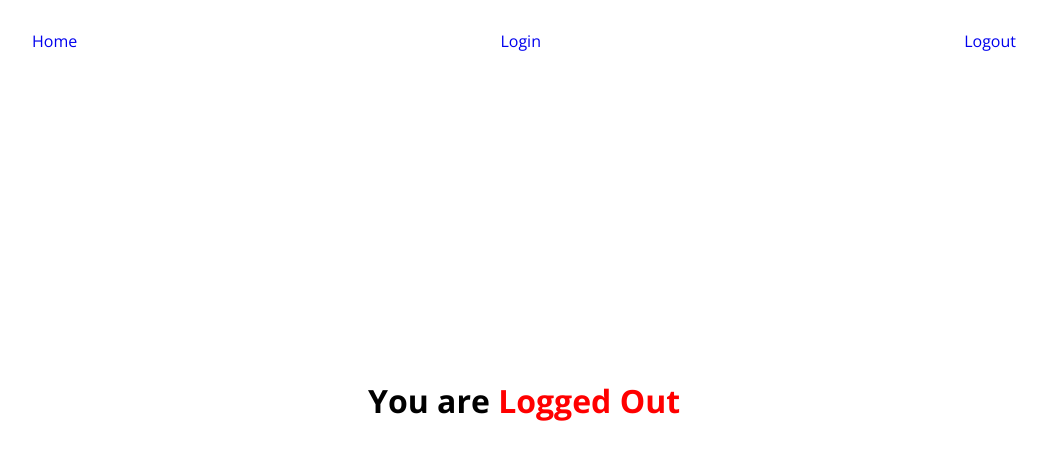
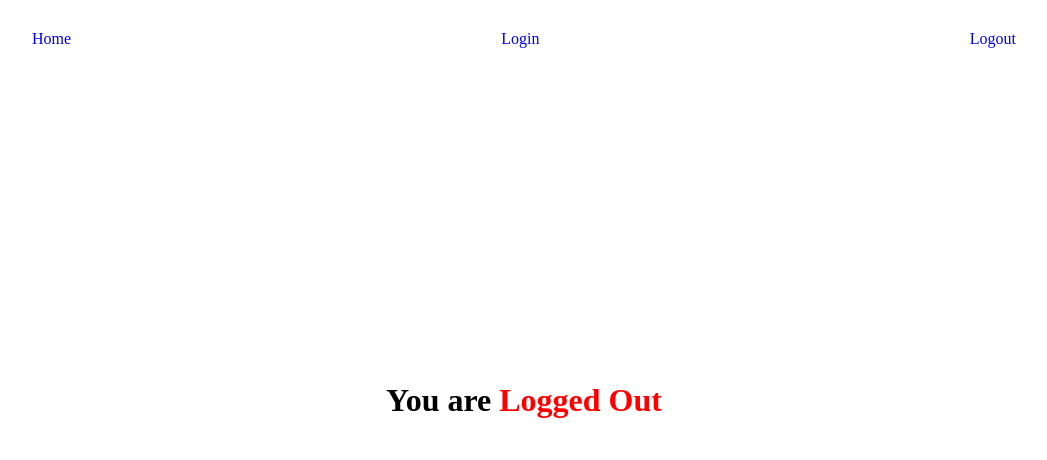
Before and after one commit to bytegen-dev/basic-usecontext-app, a React (Create React App) app: page / in a window 1280 px wide. Shown: the top 460 px of the page, without its empty margins (116-1163 px from the left). Built offline with nearby package versions, Linux system fonts and the light colour scheme.

Commit message:
finished already

```diff
--- a/public/index.html
+++ b/public/index.html
@@ -11,13 +11,8 @@
       href="https://fonts.googleapis.com/css2?family=Open+Sans:wght@300;400;500;600;700;800&display=swap"
       rel="stylesheet"
     />
+    <link rel="icon" href="./login.png">
     <link rel="stylesheet" href="./main.css">
-    <style>
-      * {
-        font-family: "Open Sans", sans-serif;
-        margin: 0;
-      }
-    </style>
     <title>Isaac Adebayo project</title>
   </head>
   <body>
--- a/src/App.js
+++ b/src/App.js
@@ -45,6 +45,7 @@ function App() {
             ...resetState
           })
         })
+        document.title = 'Logged Out -> Isaac Adebayo Project'
         window.localStorage.removeItem('user')
         window.localStorage.removeItem('userName')
         window.localStorage.removeItem('userEmail')
@@ -66,6 +67,7 @@ function App() {
     userPreviousPhone = window.localStorage.getItem('userPhone')
     userPreviousDark = window.localStorage.getItem('userDark')
     if (userPrevious == 'true'){
+      document.title = 'Logged In -> Isaac Adebayo Project'
       setUserInfo((prev)=>{
         return ({
           ...prev,
@@ -79,6 +81,7 @@ function App() {
     }
 
     else{
+      document.title = 'Logged Out -> Isaac Adebayo Project'
       window.localStorage.removeItem('user')
       window.localStorage.removeItem('userName')
       window.localStorage.removeItem('userEmail')
```
Also changed, not shown: public/login.png (added).
